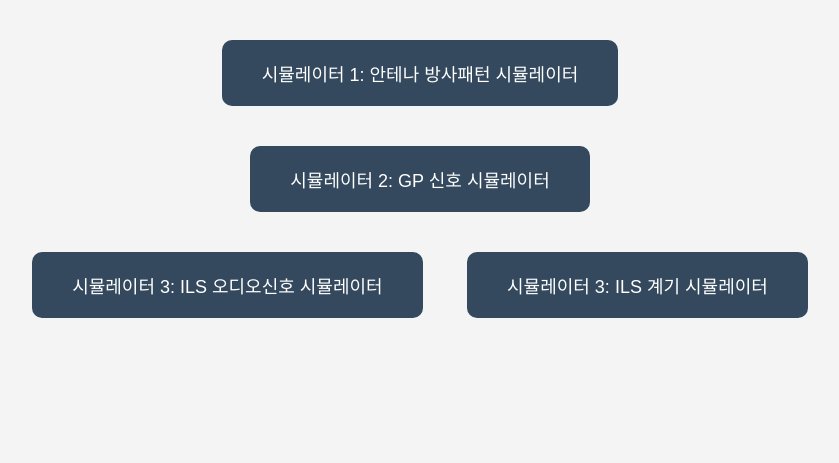
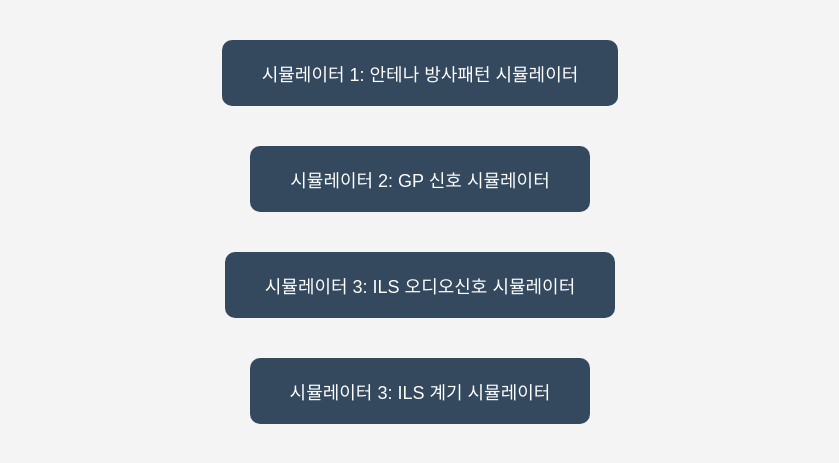
Before and after one commit to Sonwooram/ILS-SIM, a plain HTML site: page index.html in a window 1280 px wide. Shown: the part 155-618 px from the top of the page, without its empty margins (220-1059 px from the left). Drawn offline with Linux system fonts and the light colour scheme.

Commit message:
Update index.html

```diff
--- a/index.html
+++ b/index.html
@@ -36,8 +36,8 @@
 
   <a class="sim-button" href="ANTSIM.HTML">시뮬레이터 1: 안테나 방사패턴 시뮬레이터</a><br>
   <a class="sim-button" href="GPSIM.html">시뮬레이터 2: GP 신호 시뮬레이터</a><br>
-  <a class="sim-button" href="ILSSIM1.HTML">시뮬레이터 3: ILS 오디오신호 시뮬레이터</a>
-  <a class="sim-button" href="ILSNEEDLESIM.HTML">시뮬레이터 3: ILS 계기 시뮬레이터</a>
+  <a class="sim-button" href="ILSSIM1.HTML">시뮬레이터 3: ILS 오디오신호 시뮬레이터</a><br>
+  <a class="sim-button" href="ILSNEEDLESIM.HTML">시뮬레이터 3: ILS 계기 시뮬레이터</a><br>
 
 </body>
 </html>
```
